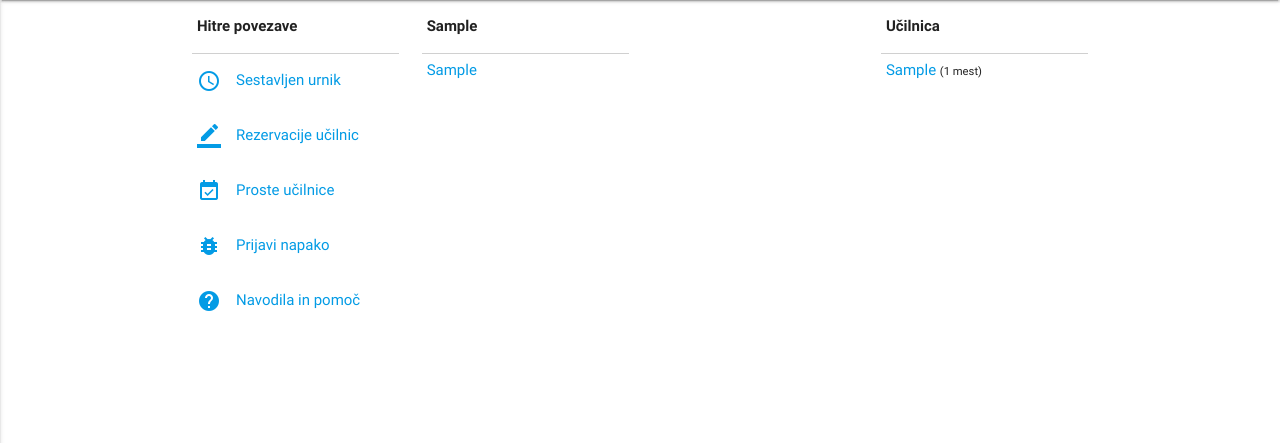
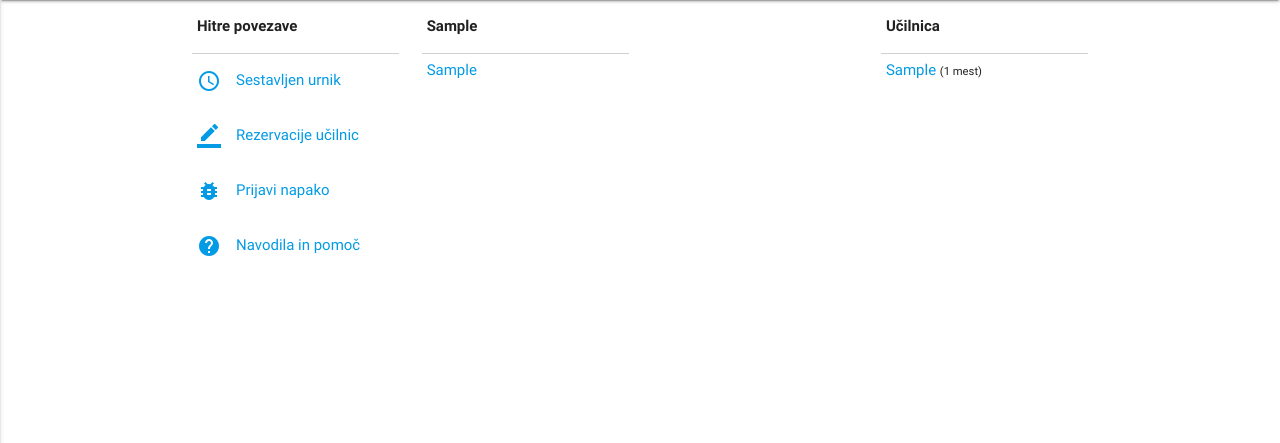
Before and after one commit to ul-fmf/urnik, a Django app: page / in a window 1280 px wide. Shown: the part 64-507 px from the top of the page. Run offline with Django 3.2, Linux system fonts and the light colour scheme; tables that the repository leaves empty hold one stand-in row (values such as "Sample post"); some libraries are stand-ins or nearby versions.

Commit message:
Zaenkrat odstrani proste učilnice.

```diff
--- a/urnik/templates/zacetna_stran.html
+++ b/urnik/templates/zacetna_stran.html
@@ -22,7 +22,7 @@
             {% endif %}
             <li><a href="{% url 'rezervacije' %}"><i class="material-icons left">border_color</i>Rezervacije učilnic</a>
             </li>
-            <li><a href="#"><i class="material-icons left">event_available</i>Proste učilnice</a></li>
+{#            <li><a href="#"><i class="material-icons left">event_available</i>Proste učilnice</a></li>#}
             <li><a href="#"><i class="material-icons left">bug_report</i>Prijavi napako</a></li>
             <li><a href="#"><i class="material-icons left">help</i>Navodila in pomoč</a></li>
           </ul>
```
